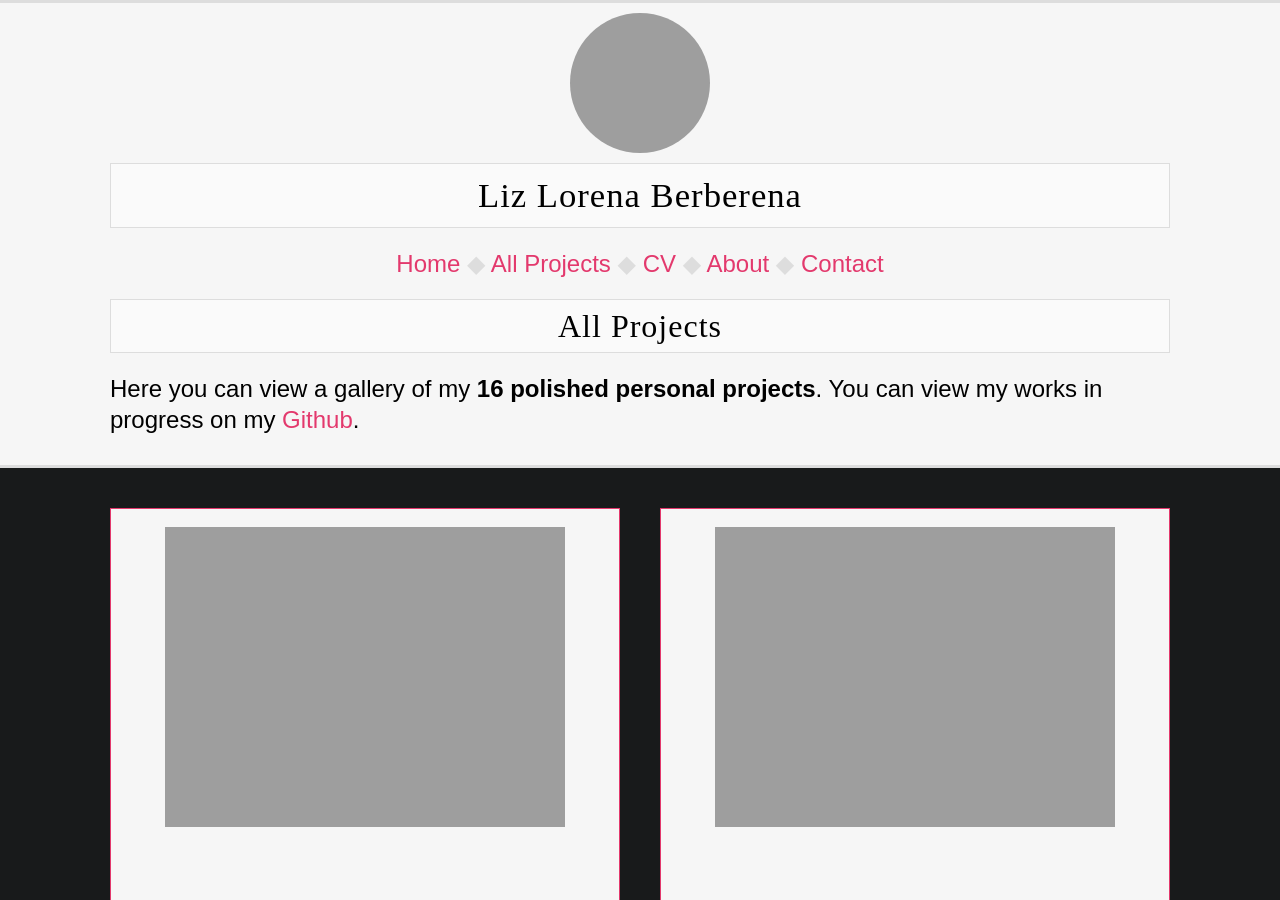
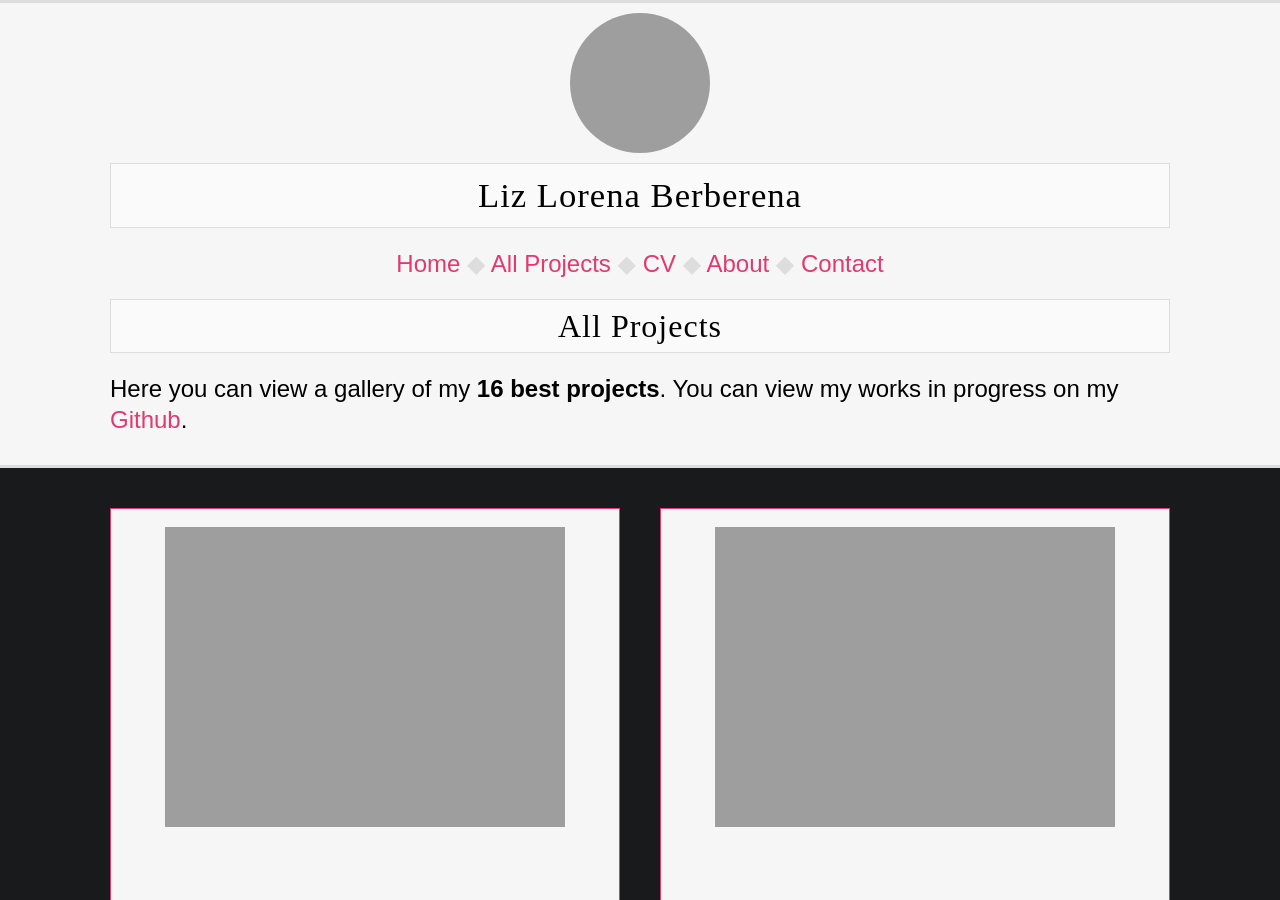
Before and after one commit to liz-lorena/2020, a Jekyll site: the page built from projects/index.html, in a window 1280 px wide and 900 px high. Built offline with Jekyll 4.4.1, drawn with Linux system fonts in a browser that asks for light colours.

Commit message:
Update index.html

```diff
--- a/projects/index.html
+++ b/projects/index.html
@@ -13,4 +13,4 @@ title: "all my links and projects"
             {% assign counter = counter | plus: 1 %}
             {% endfor %}
 
-	<strong>{{ counter }} polished personal projects</strong>. You can view my works in progress on my <a href="https://github.com/cozymaus" target="_blank">Github</a>.</p>
+	<strong>{{ counter }} best projects</strong>. You can view my works in progress on my <a href="https://github.com/cozymaus" target="_blank">Github</a>.</p>
```
